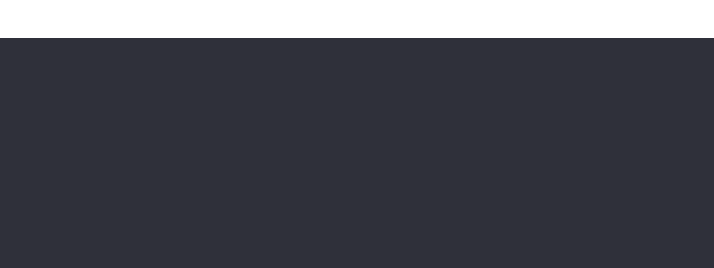
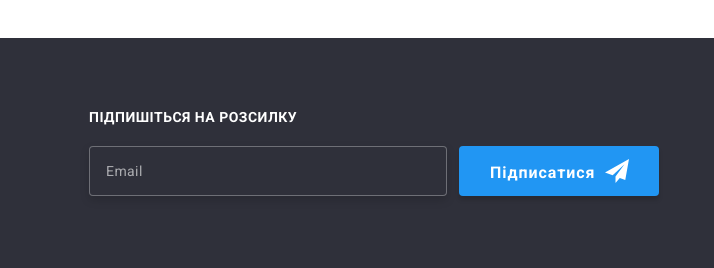
Before and after one commit to DenisOrlenko/new, a plain HTML site: page portfolio.html in a window 1280 px wide. Shown: the part 1593-1861 px from the top of the page, 566-1280 px from the left. Drawn offline with nearby package versions, Linux system fonts and the light colour scheme.

Commit message:
portfolio.html

```diff
--- a/portfolio.html
+++ b/portfolio.html
@@ -251,6 +251,7 @@
   <!-- Футер -->
   <footer class="page-footer">
     <div class="container">
+
       <div class="logo-address">
         <a class="logo link" href="./index.html" lang="en">Web<span class="accent white">Studio</span></a>
 
@@ -309,6 +310,22 @@
           </li>
         </ul>
       </div>
+
+
+      <form class="sign-up-form" action="#">
+        <div class="sign-up-field" role="group">
+          <label class="sign-up-label">
+            Підпишіться на розсилку
+            <input class="sign-up-input" name="sign-up-field" type="text" placeholder="Email">
+          </label>
+        </div>
+        <!-- <input class="sign-up-input" name="sign-up-field" type="text" placeholder="Email" id="sign-up"> -->
+        <button class="sign-up-button button" type="submit">Підписатися
+          <svg class="sign-up-icon" width="24" height="24">
+            <use href="./images/sprite.svg#icon-send-button"></use>
+          </svg>
+        </button>
+      </form>
     </div>
   </footer>
 </body>
```
